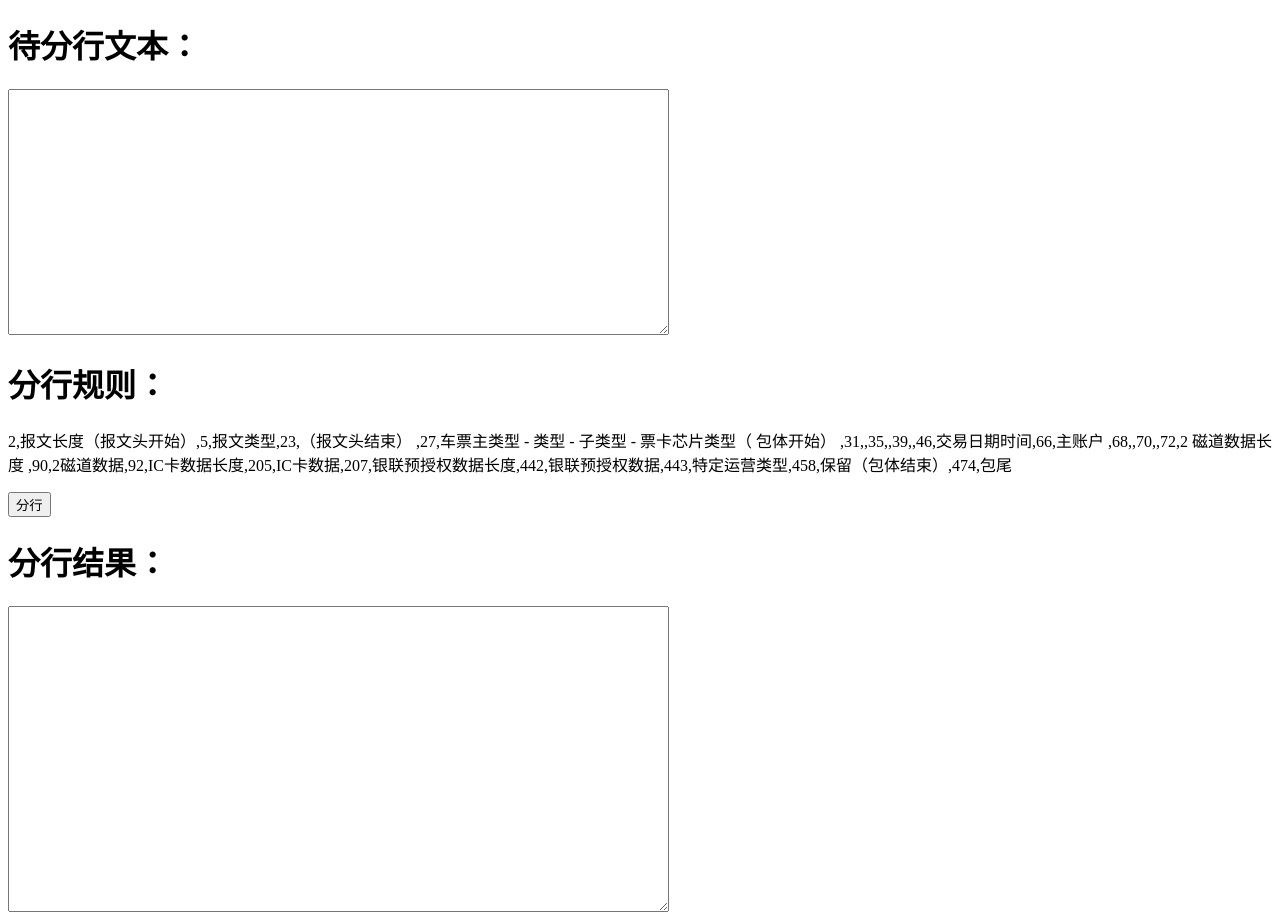
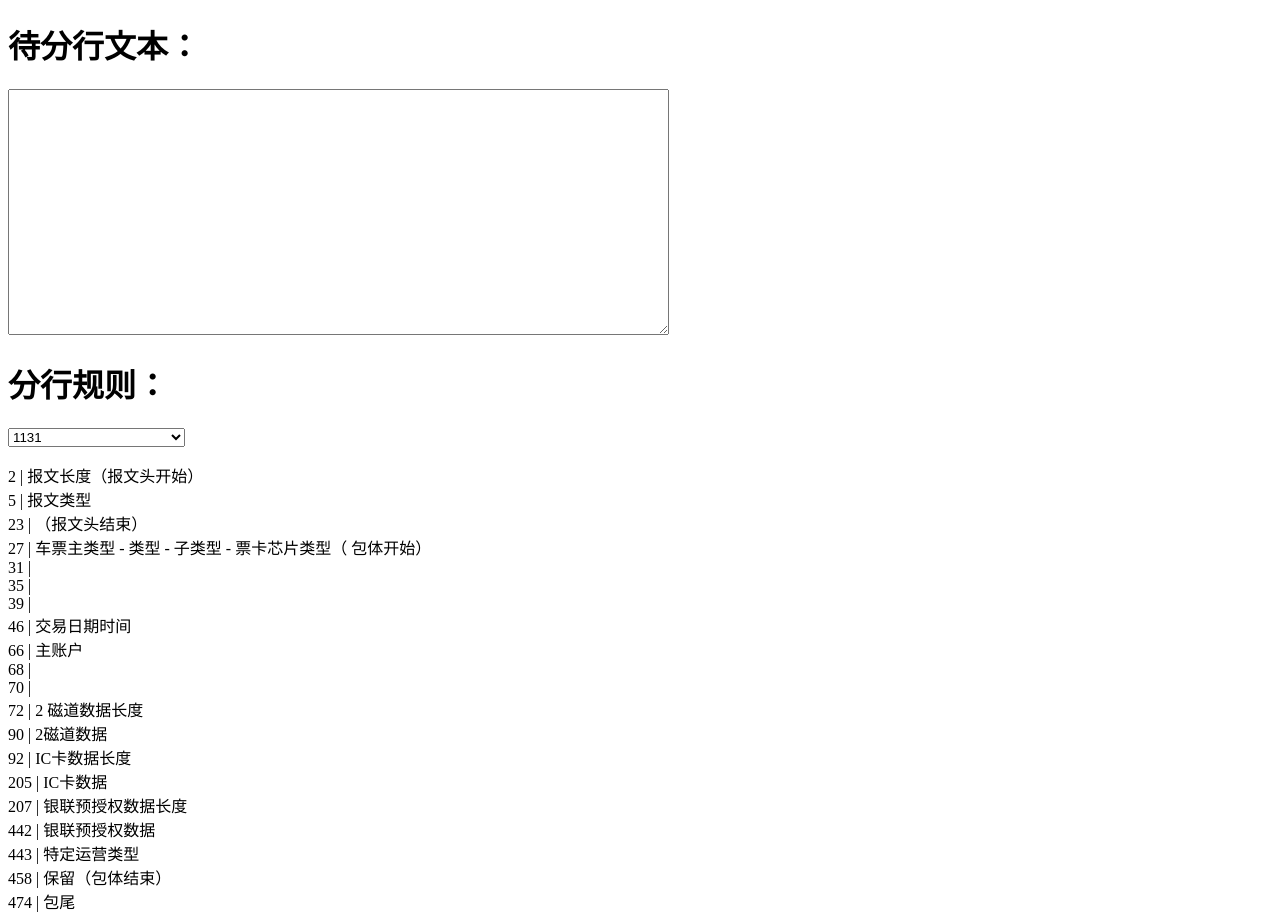
Before and after one commit to tfa2012/webtools, a plain HTML site: page string-cutter.html in a window 1280 px wide. Shown: the top 916 px of the page. Drawn offline with Linux system fonts and the light colour scheme.

Commit message:
Fix 通过下拉宽可以选择不同的解析内容

```diff
--- a/string-cutter.html
+++ b/string-cutter.html
@@ -4,8 +4,7 @@
 		<meta charset="utf-8">
 		<title>文本分行</title>
 		<style type="text/css">
-			body{
-			}
+			body {}
 		</style>
 	</head>
 	<body>
@@ -16,6 +15,14 @@
 
 		<div class="insertRule">
 			<h1>分行规则：</h1>
+			<div class="D-drop-f-box">
+				<form>
+					<select id="selectedItem" , onchange="selectChanged()">
+						<option value="msg1131">1131</option>
+						<option value="unionpayDataFormat1">银联预授权数据（格式1）</option>
+					</select>
+				</form>
+			</div>
 			<p id="ruleShow"></p>
 		</div>
 
@@ -49,7 +56,50 @@
 				[458, "保留（包体结束）"],
 				[474, "包尾"]
 			]; // 1131
-			document.getElementById("ruleShow").innerHTML = newLineNums1131;
+
+			var newLineUnionpayDataFormat1 = [
+					[2, "消息类型"],
+					[10, "位元表"],
+					[19, "【长度】主账号"],
+					[22, "交易处理码"],
+					[28, "交易金额"],
+					[31, "受卡方跟踪号"],
+					[40, "【长度】进站站点"],
+					[47, "进站时间"],
+					[49, "固定值072"],
+					[51, ""],
+					[52, "固定值06"],
+					[70, "（35域）【长度】2磁道数据"],
+					[78, "（41域）受卡方终端标识码"],
+					[93, "（42域）受卡方标识码"],
+					[101, "（43域）受卡方系统标识"],
+					[104, "（49域）交易货币代码，固定字符串156"],
+					[106, "（55域）长度"],
+					[117, "应用密文"],
+					[121, "应用信息数据"],
+					[143, ""],
+					[150, ""],
+					[155, ""],
+					[170, ""],
+					[188, ""],
+					[193, ""],
+					[208, ""],
+					[219, "接口设备序列号"],
+					[227, "自定义域"],
+					[235, "MAC"],]; // 银联预授权数据（格式1）
+
+					var newLineNums = newLineNums1131;
+					showRule();
+
+					function showRule() {
+						var ruleString = "";
+						for (var i = 0; i < newLineNums.length; i++) {
+							ruleString += newLineNums[i][0] + " | " + newLineNums[i][1] + "<br>";
+						}
+						document.getElementById("ruleShow").innerHTML = ruleString;
+					}
+
+					console.log(newLineNums.length);
 
 					function trimAnyBlank(str, is_global) {
 						var result;
@@ -67,7 +117,17 @@
 
 					function deleteAllBlank(str) {
 						str = str.replace(/^\s\s*/, '').replace(/\s\s*$/, '');
-				console.log(str)
+					}
+
+					function selectChanged() {
+						let currSelectValue = document.getElementById("selectedItem").value;
+						if (currSelectValue == "msg1131") {
+							newLineNums = newLineNums1131;
+							showRule();
+						} else if (currSelectValue == "unionpayDataFormat1") {
+							newLineNums = newLineUnionpayDataFormat1;
+							showRule();
+						}
 					}
 
 					function exeInsert() {
@@ -75,9 +135,9 @@
 
 						var multi = 2;
 						var insertedText = "";
-				for (let i = newLineNums1131.length - 1; i >= 0; i--) {
-					origString = insertStr(origString, newLineNums1131[i][0] * multi, " // "+newLineNums1131[i][1] + "\n");
-					console.log(newLineNums1131[i][0])
+						for (let i = newLineNums.length - 1; i >= 0; i--) {
+							origString = insertStr(origString, newLineNums[i][0] * multi, " // " + newLineNums[i][1] +
+								"\n");
 						}
 						document.getElementById("result").value = origString;
 					}
```
Lines whose indentation alone changed are shown as unchanged.
